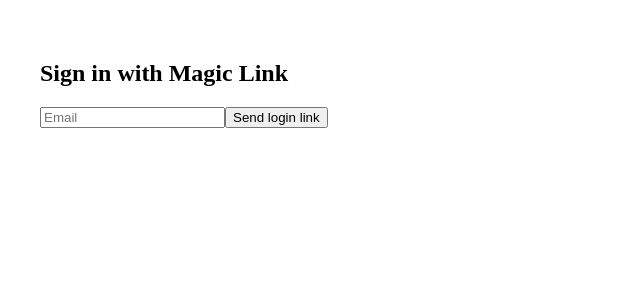
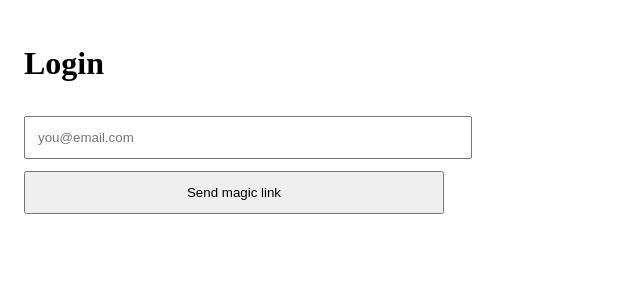
Before and after one commit to gmajors1326/the-calm-content-companion, a Next.js app: page /login in a window 1280 px wide. Shown: the top 300 px of the page, without its empty margins (0-640 px from the left). Built offline with nearby package versions, Linux system fonts and the light colour scheme; no server answers.

Commit message:
Refactor: Update browser Supabase client to return error object instead of throwing

```diff
--- a/src/app/login/page.tsx
+++ b/src/app/login/page.tsx
@@ -1,36 +1,68 @@
-"use client"
-import React, { useState } from 'react'
-import { createBrowserSupabase } from '../../lib/supabase/client'
+// src/app/login/page.tsx
+'use client'
+
+import { useMemo, useState } from 'react'
+import { useSearchParams } from 'next/navigation'
+import { createBrowserSupabase } from '@/src/lib/supabase/client'
 
 export default function LoginPage() {
   const [email, setEmail] = useState('')
-  const supabase = createBrowserSupabase()
+  const [status, setStatus] = useState<string | null>(null)
+  const params = useSearchParams()
+  const next = params.get('next') || '/'
 
-  async function sendOtp(e: React.FormEvent) {
+  const { supabase, error } = useMemo(() => createBrowserSupabase(), [])
+
+  async function onSubmit(e: React.FormEvent) {
     e.preventDefault()
-    if (!email || !supabase) return
-    const next = (typeof window !== 'undefined') ? new URL(window.location.href).searchParams.get('next') || '/' : '/'
-    const { data, error } = await supabase.auth.signInWithOtp({ email, options: { emailRedirectTo: `${process.env.NEXT_PUBLIC_SITE_URL || 'http://localhost:3000'}/auth/callback?next=${encodeURIComponent(next)}` } })
-    if (error) console.error('OTP error', error)
-    else alert('Magic link sent to ' + email)
+    setStatus(null)
+
+    if (!supabase) {
+      setStatus(error || 'Supabase client not available.')
+      return
+    }
+
+    const siteUrl = process.env.NEXT_PUBLIC_SITE_URL || 'http://localhost:3000'
+    const emailRedirectTo = `${siteUrl}/auth/callback?next=${encodeURIComponent(next)}`
+
+    const { error: otpError } = await supabase.auth.signInWithOtp({
+      email,
+      options: { emailRedirectTo },
+    })
+
+    if (otpError) {
+      setStatus(otpError.message)
+      return
+    }
+
+    setStatus('Check your email for the magic link.')
   }
 
-  if (!supabase) {
+  if (error) {
     return (
-      <div style={{ padding: 40 }}>
-        <h2>Configuration Error</h2>
-        <p>Supabase environment variables are missing. Please check your Vercel settings.</p>
-      </div>
+      <main style={{ padding: 24 }}>
+        <h1>Login</h1>
+        <p style={{ color: 'crimson' }}>{error}</p>
+        <p>Fix: Add env vars in Vercel for Preview/Production, then redeploy.</p>
+      </main>
     )
   }
 
   return (
-    <div style={{ padding: 40 }}>
-      <h2>Sign in with Magic Link</h2>
-      <form onSubmit={sendOtp}>
-        <input value={email} onChange={(e) => setEmail(e.target.value)} placeholder="Email" />
-        <button type="submit">Send login link</button>
+    <main style={{ padding: 24, maxWidth: 420 }}>
+      <h1>Login</h1>
+      <form onSubmit={onSubmit}>
+        <input
+          value={email}
+          onChange={(e) => setEmail(e.target.value)}
+          placeholder="you@email.com"
+          style={{ width: '100%', padding: 12, marginTop: 12 }}
+        />
+        <button style={{ marginTop: 12, padding: 12, width: '100%' }} type="submit">
+          Send magic link
+        </button>
       </form>
-    </div>
+      {status ? <p style={{ marginTop: 12 }}>{status}</p> : null}
+    </main>
   )
 }
--- a/src/lib/supabase/client.ts
+++ b/src/lib/supabase/client.ts
@@ -6,11 +6,12 @@ export function createBrowserSupabase() {
   const anon = process.env.NEXT_PUBLIC_SUPABASE_ANON_KEY
 
   if (!url || !anon) {
-    if (typeof window !== 'undefined') {
-        console.error('[supabase/client] Missing Supabase env vars')
+    return {
+      supabase: null as any,
+      error:
+        'Missing NEXT_PUBLIC_SUPABASE_URL or NEXT_PUBLIC_SUPABASE_ANON_KEY. Check Vercel env vars (Preview/Prod/Dev).',
     }
-    return null
   }
 
-  return createBrowserClient(url, anon)
+  return { supabase: createBrowserClient(url, anon), error: null as string | null }
 }
```
